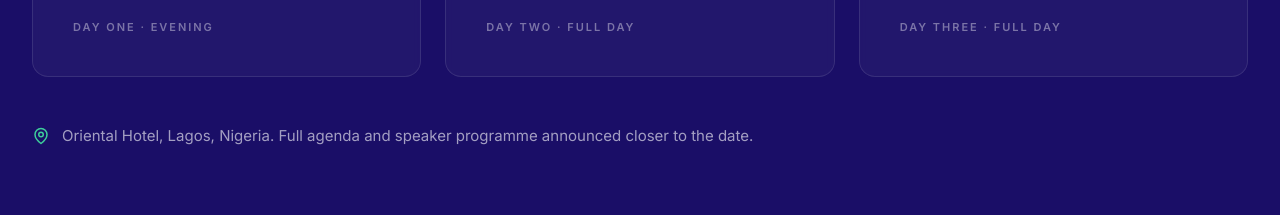
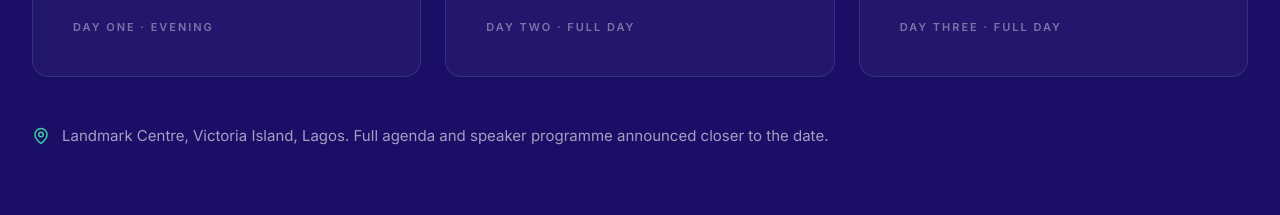
Before and after one commit to Flincap/ASN-Summit, a React (Vite) app: page / in a window 1280 px wide. Shown: the part 2440-2655 px from the top of the page. Built offline with nearby package versions, Linux system fonts and the light colour scheme.

Commit message:
Add files via upload

```diff
--- a/src/data/event.ts
+++ b/src/data/event.ts
@@ -13,8 +13,8 @@ export const event = {
 
   dateLine: "June 8-10, 2027",
   city: "Lagos, Nigeria",
-  venue: "Oriental Hotel, Lagos, Nigeria",
-  venueAddress: "3 Lekki-Epe Expressway, Victoria Island, Lagos, Nigeria",
+  venue: "Landmark Centre, Victoria Island, Lagos",
+  venueAddress: "Water Corporation Road, Victoria Island, Lagos, Nigeria",
 
   // Used by the countdown. Mixer opens on the evening of Tuesday 8 June.
   startsAt: "2027-06-08T17:00:00+01:00",
```
